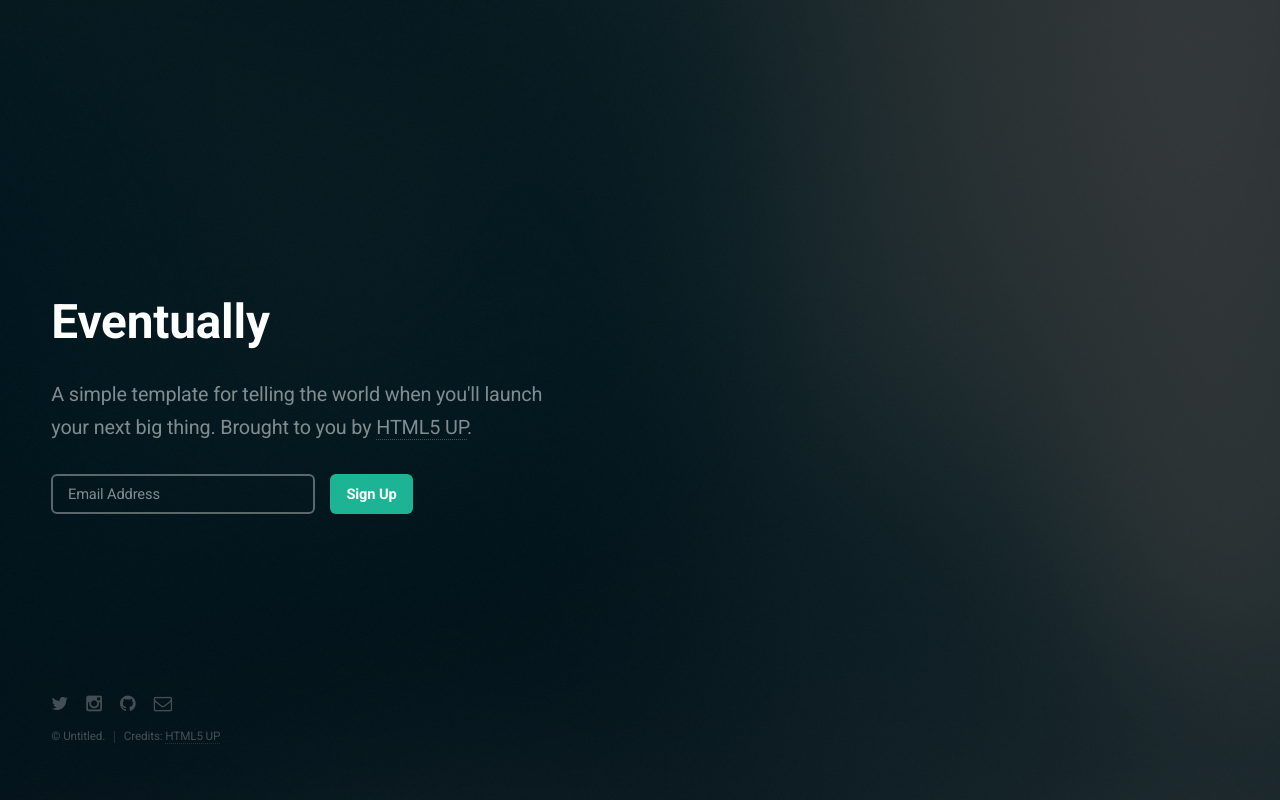
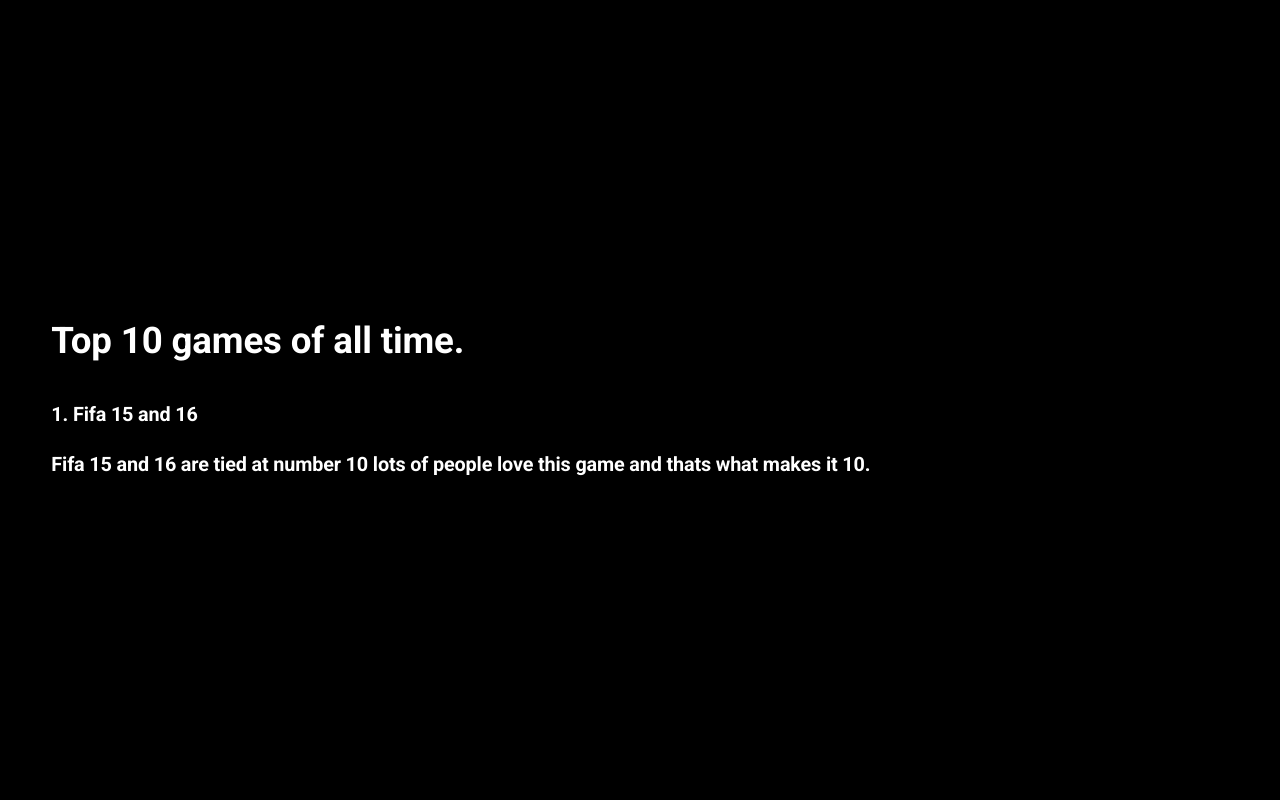
Before and after one commit to Gigagamer046/Gigagaming.github.io, a plain HTML site: page index.html in a window 1280 px wide. Drawn offline with Linux system fonts and the light colour scheme.

Commit message:
new change

```diff
--- a/index.html
+++ b/index.html
@@ -1,50 +1,26 @@
 <!DOCTYPE HTML>
 <!--
-	Eventually by HTML5 UP
-	html5up.net | @n33co
-	Free for personal and commercial use under the CCA 3.0 license (html5up.net/license)
--->
+
 <html>
 	<head>
-		<title>Eventually by HTML5 UP</title>
+		<title>Top 10 best games of all time.</title>
 		<meta charset="utf-8" />
 		<meta name="viewport" content="width=device-width, initial-scale=1, user-scalable=no" />
-		<!--[if lte IE 8]><script src="assets/js/ie/html5shiv.js"></script><![endif]-->
+		5shiv.js"></script><![endif]-->
+		<h1> Top 10 games of all time. </h1>
+
 		<link rel="stylesheet" href="assets/css/main.css" />
-		<!--[if lte IE 8]><link rel="stylesheet" href="assets/css/ie8.css" /><![endif]-->
-		<!--[if lte IE 9]><link rel="stylesheet" href="assets/css/ie9.css" /><![endif]-->
+		<h3> 1. Fifa 15 and 16 </h1>
+			<h3> Fifa 15 and 16 are tied at number 10 lots of people love this game and thats what makes it 10.
 	</head>
 	<body>
-
+<h3>
 		<!-- Header -->
 			<header id="header">
-				<h1>Eventually</h1>
-				<p>A simple template for telling the world when you'll launch<br />
-				your next big thing. Brought to you by <a href="http://html5up.net">HTML5 UP</a>.</p>
+
 			</header>
 
-		<!-- Signup Form -->
-			<form id="signup-form" method="post" action="#">
-				<input type="email" name="email" id="email" placeholder="Email Address" />
-				<input type="submit" value="Sign Up" />
-			</form>
 
-		<!-- Footer -->
-			<footer id="footer">
-				<ul class="icons">
-					<li><a href="#" class="icon fa-twitter"><span class="label">Twitter</span></a></li>
-					<li><a href="#" class="icon fa-instagram"><span class="label">Instagram</span></a></li>
-					<li><a href="#" class="icon fa-github"><span class="label">GitHub</span></a></li>
-					<li><a href="#" class="icon fa-envelope-o"><span class="label">Email</span></a></li>
-				</ul>
-				<ul class="copyright">
-					<li>&copy; Untitled.</li><li>Credits: <a href="http://html5up.net">HTML5 UP</a></li>
-				</ul>
-			</footer>
-
-		<!-- Scripts -->
-			<!--[if lte IE 8]><script src="assets/js/ie/respond.min.js"></script><![endif]-->
-			<script src="assets/js/main.js"></script>
 
 	</body>
 </html>
```
